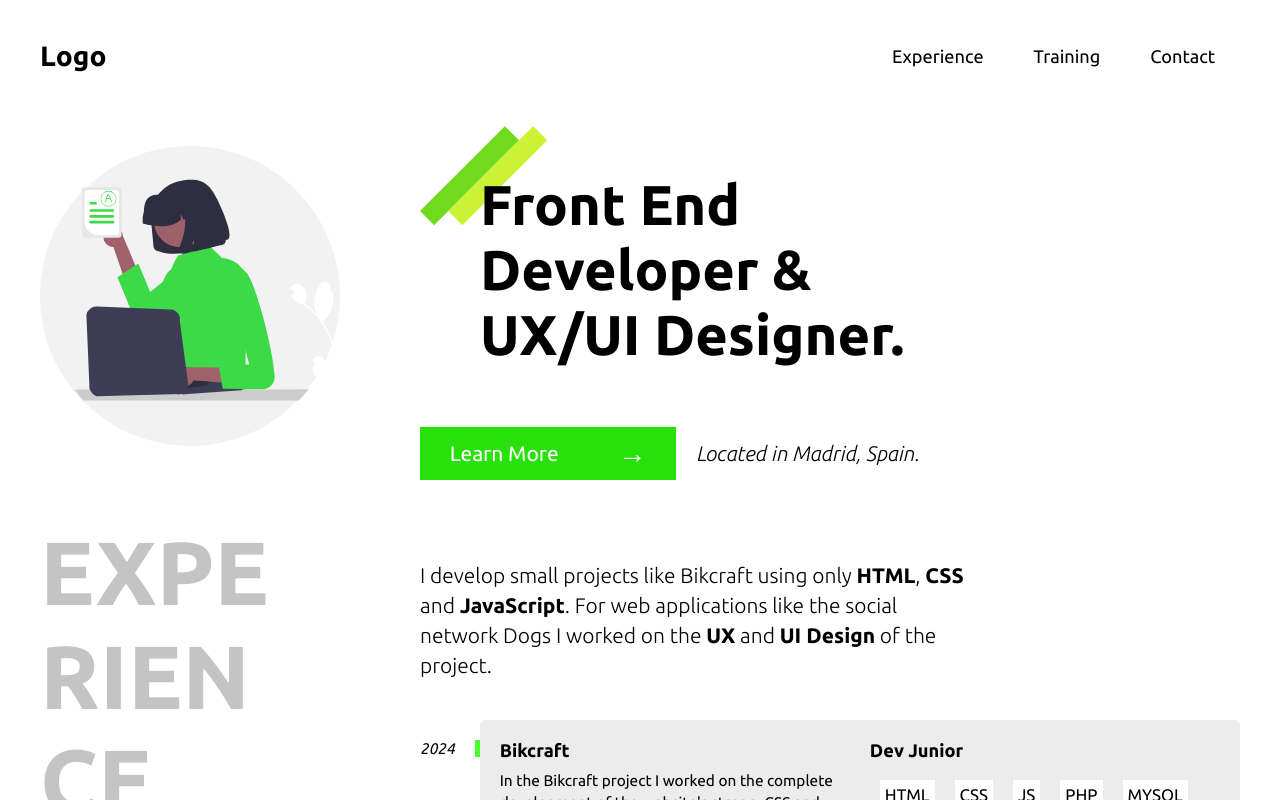
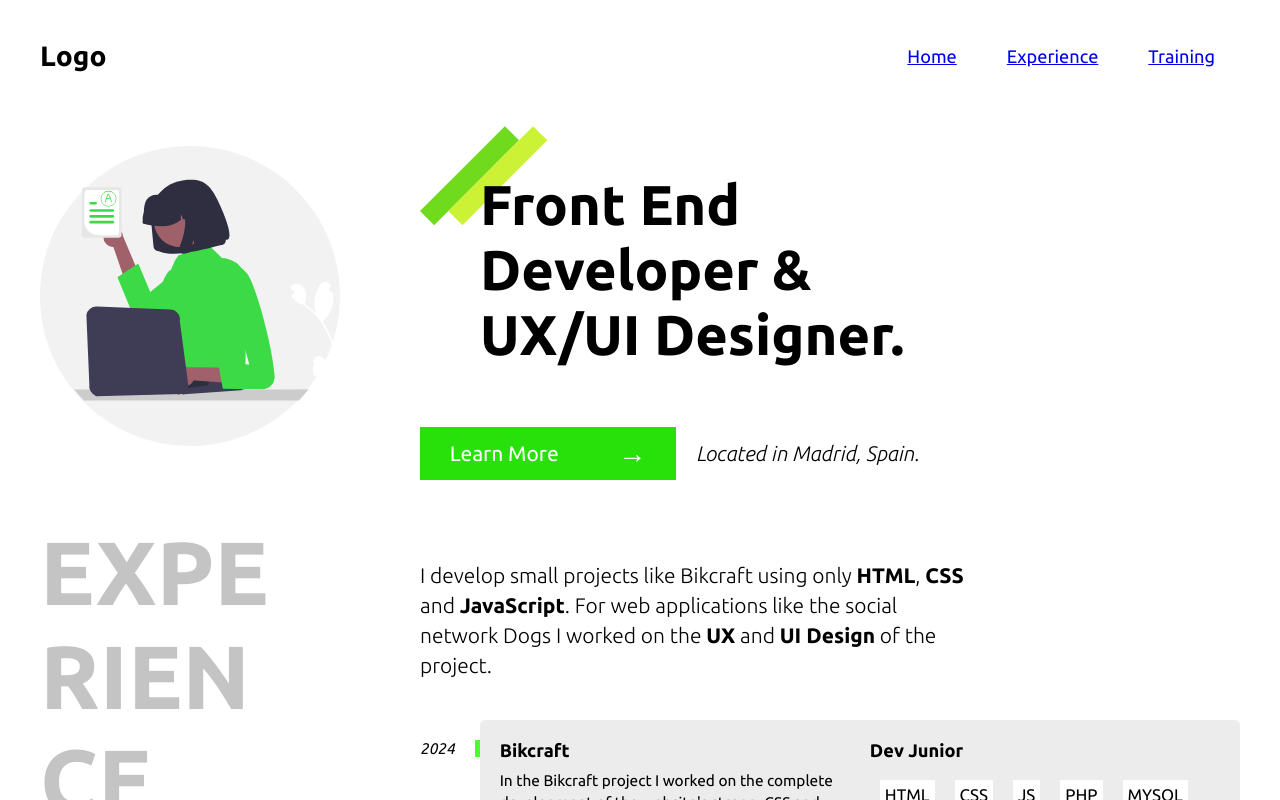
Before and after one commit to antoniosalabarbosa/LoboPage, a plain HTML site: page index.html in a window 1280 px wide. Drawn offline with Linux system fonts and the light colour scheme.

Commit message:
feat: anchor menu without JS

```diff
--- a/index.html
+++ b/index.html
@@ -15,13 +15,22 @@
             <span class="logo">Logo</span>
 
             <menu>
-                <li>Experience</li>
-                <li>Training</li>
-                <li>Contact</li>
+                <li>
+                    <a href="#home">Home</a>
+                </li>
+
+                <li>
+                    <a href="#experience">Experience</a>
+                </li>
+
+                <li>
+                    <a href="#training">Training</a>
+                </li>
+
             </menu>
         </header>
 
-        <section class="home">
+        <section class="home" id="home">
             <img src="./src/icon.svg" alt="#">
 
             <div>
@@ -33,7 +42,7 @@
             </div>
         </section>
 
-        <section class="section_information experiencia">
+        <section class="section_information experiencia" id="experience">
             <span>Experience</span>
 
             <div>
@@ -131,7 +140,7 @@
             </div>
         </section>
 
-        <section class="section_information formacao">
+        <section class="section_information formacao" id="training">
             <span>TRAINING</span>
 
             <div>
```
